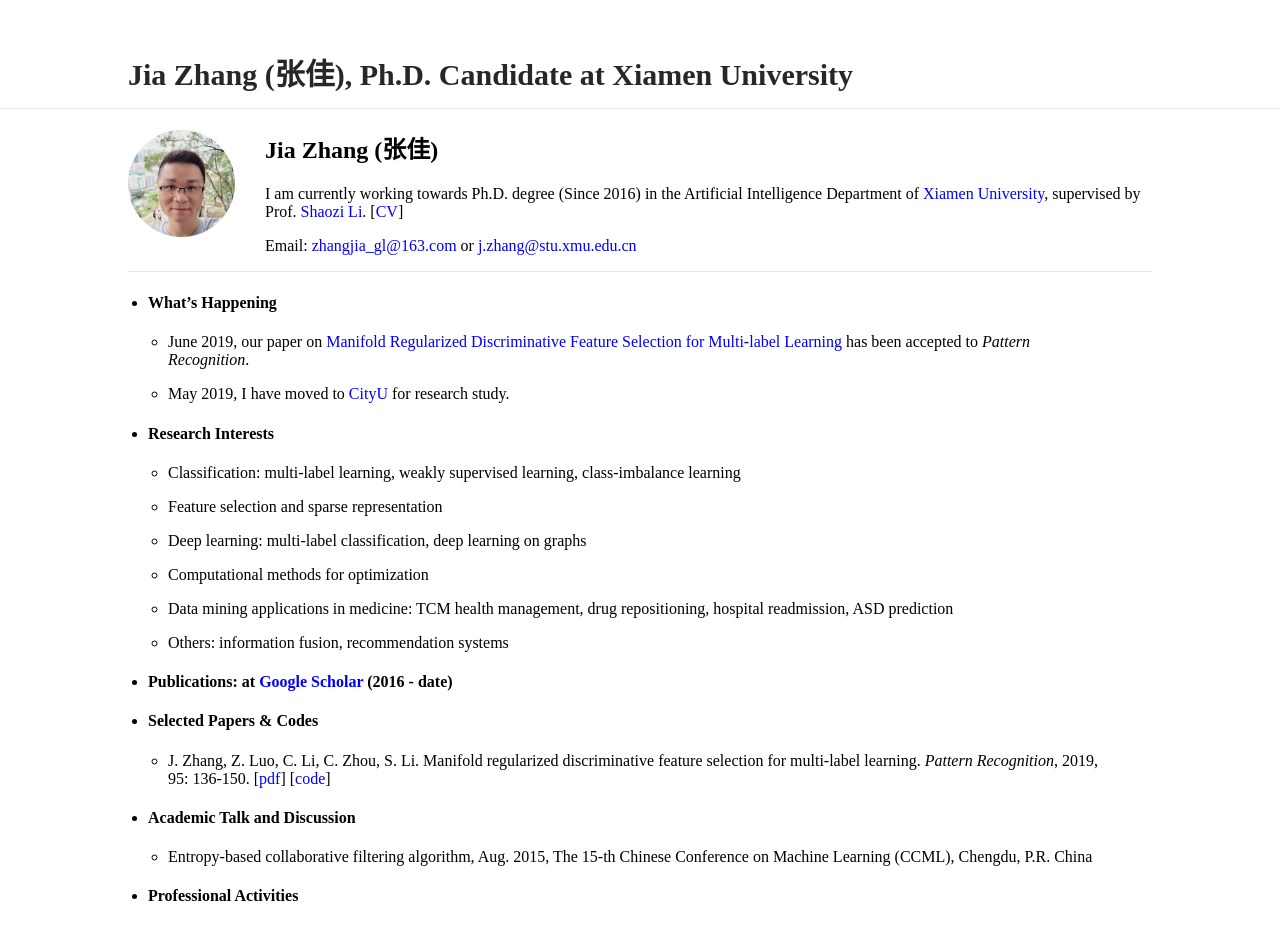
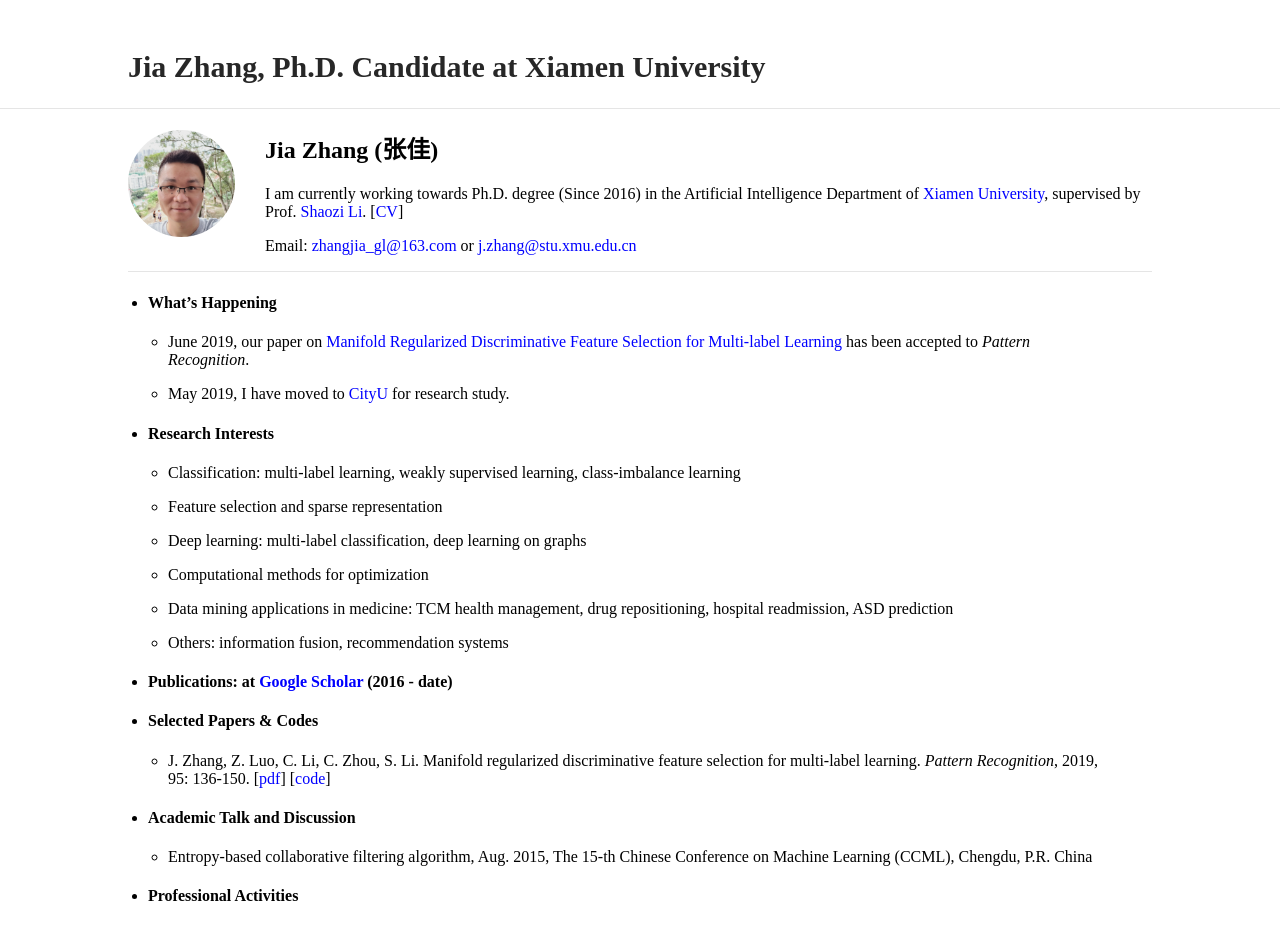
Before and after one commit to jiazhang-ml/jiazhang-ml.github.io, a Jekyll site: the page built from index.md, in a window 1280 px wide. Shown: the top 927 px of the page. Built offline with Jekyll 4.4.1, drawn with Linux system fonts in a browser that asks for light colours.

Commit message:
Update _config.yml

```diff
--- a/_config.yml
+++ b/_config.yml
@@ -1,4 +1,4 @@
-title: Jia Zhang (张佳), Ph.D. Candidate at Xiamen University
+title: Jia Zhang, Ph.D. Candidate at Xiamen University
 url: "jiazhang-ml.pub/"
 
 #ins_logo: "./bits-logo.png"
```
